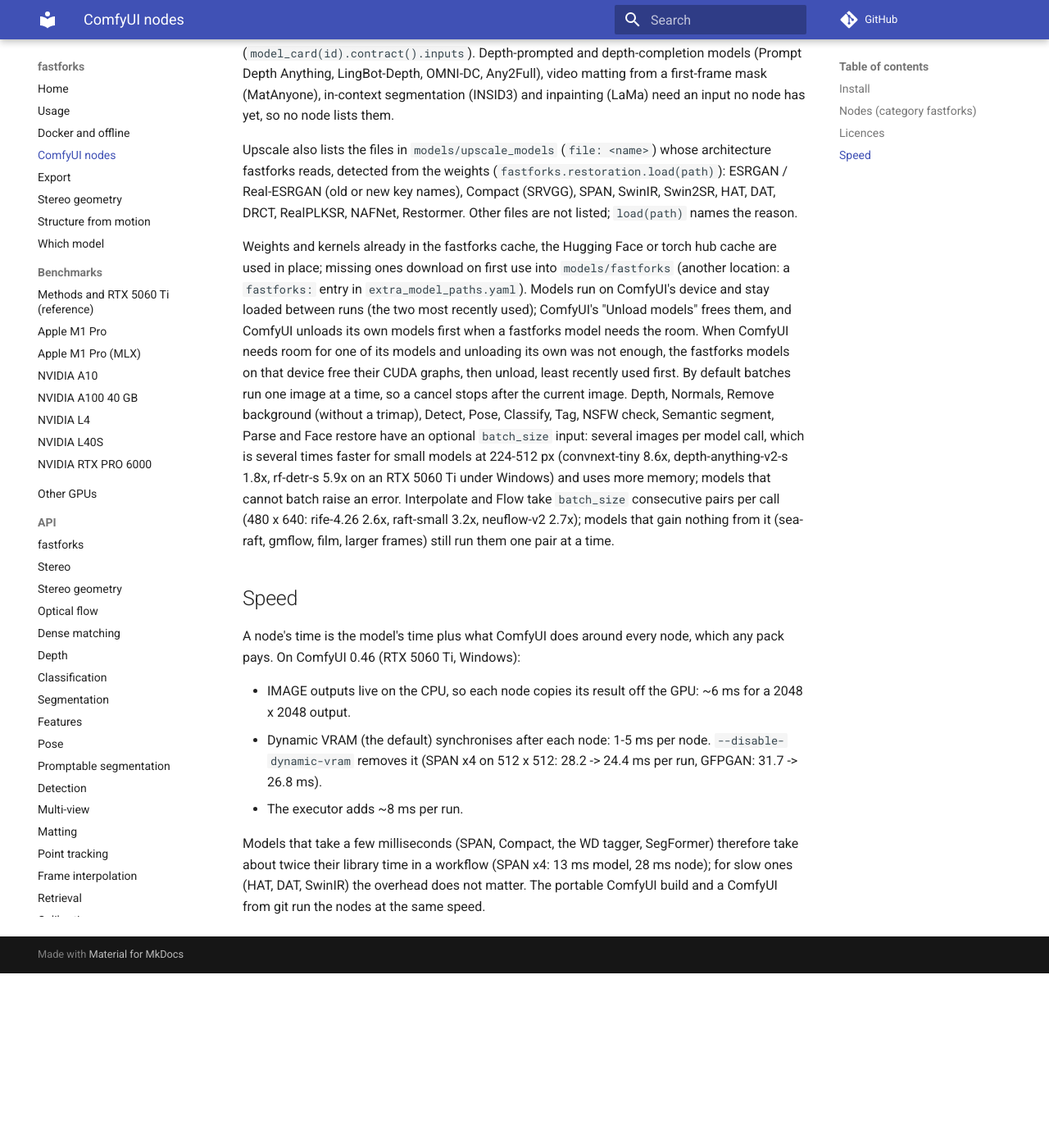
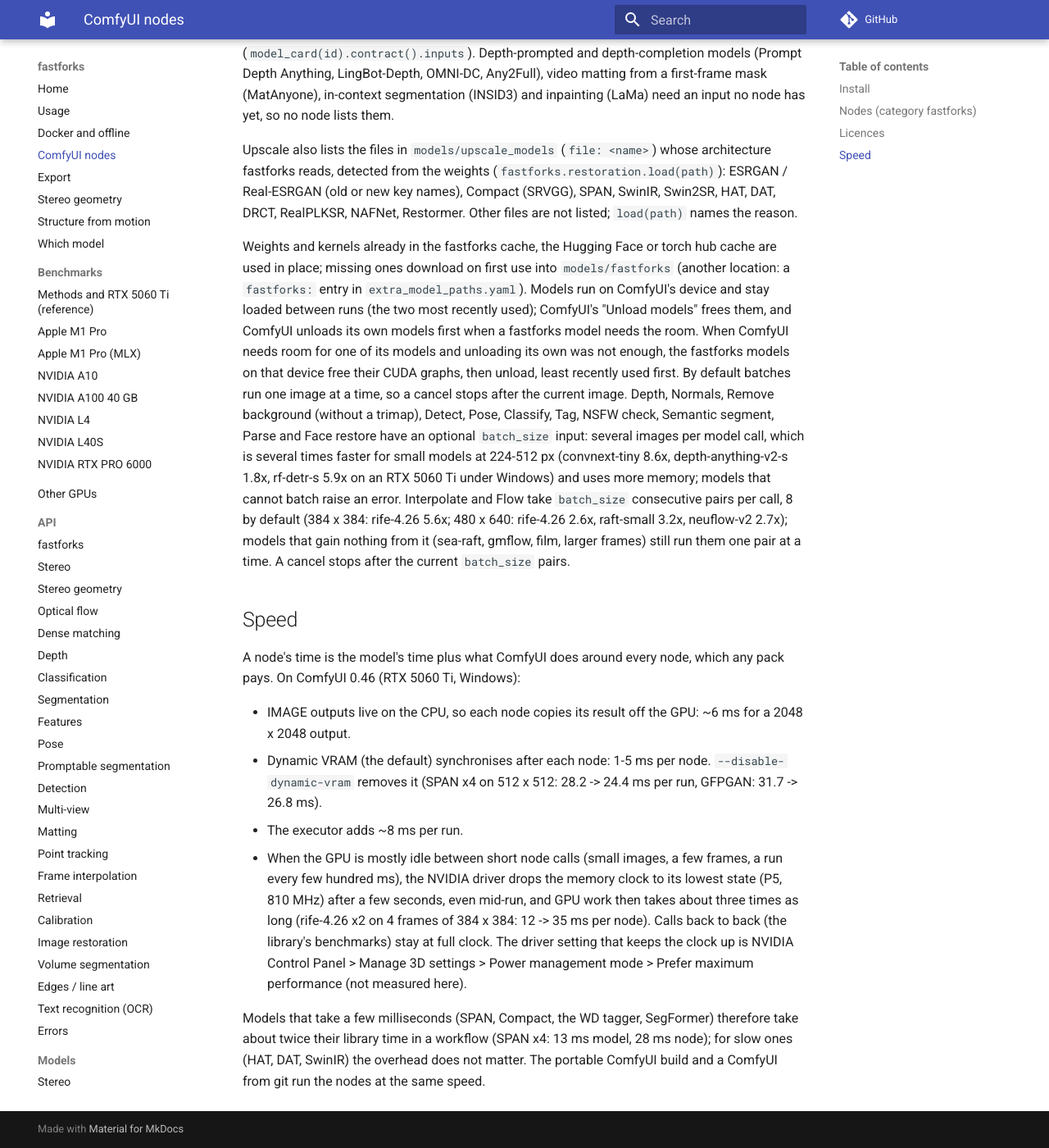
Before and after one commit to kleinicke/fastforks, an MkDocs documentation site: the page built from docs/comfyui.md, in a window 1280 px wide and 1400 px high, scrolled down 3588 px. Shown: the whole window at 82% size. Built offline with MkDocs 1.6.1 and Material for MkDocs 9.7.7, drawn with Linux system fonts in a browser that asks for light colours; comment, search, counter and statistics services are not loaded; before the commit the page ends 4775 px from its top, so only the background shows below that.

Commit message:
Default the Interpolate and Flow nodes to 8 pairs per model call
With one pair per call, portable RIFE at 384 x 384 spends 9 ms of host
time on 2.4 ms of GPU work (358 kernel launches), which is why the
dashboard's RIFE x2 on 4 frames was slower than Frame-Interpolation's
rife49. The library already limits a call by pixels and runs models that
gain nothing from a batch pair by pair, so a default of 8 pairs only
changes small frames: in ComfyUI, portable RIFE x2 on 4 frames of
384 x 384 takes 21 ms per node instead of 45 (auto: 12 ms either way).
The outputs are unchanged; a cancel now waits for the current 8 pairs.

The Speed section of the ComfyUI docs now also describes the low
memory-clock state (P5, 810 MHz) that the NVIDIA driver drops to a few
seconds into a light, bursty workload, which makes the same node take
35 ms; it is a driver setting, not something the pack can change.

Co-Authored-By: Claude Opus 5.5 <noreply@anthropic.com>

```diff
--- a/docs/comfyui.md
+++ b/docs/comfyui.md
@@ -116,8 +116,9 @@ current image. Depth, Normals, Remove background (without a trimap), Detect, Pos
 segment, Parse and Face restore have an optional `batch_size` input: several images per model call, which is several
 times faster for small models at 224-512 px (convnext-tiny 8.6x, depth-anything-v2-s 1.8x, rf-detr-s 5.9x on an RTX 5060
 Ti under Windows) and uses more memory; models that cannot batch raise an error. Interpolate and Flow take `batch_size`
-consecutive pairs per call (480 x 640: rife-4.26 2.6x, raft-small 3.2x, neuflow-v2 2.7x); models that gain nothing from
-it (sea-raft, gmflow, film, larger frames) still run them one pair at a time.
+consecutive pairs per call, 8 by default (384 x 384: rife-4.26 5.6x; 480 x 640: rife-4.26 2.6x, raft-small 3.2x,
+neuflow-v2 2.7x); models that gain nothing from it (sea-raft, gmflow, film, larger frames) still run them one pair at a
+time. A cancel stops after the current `batch_size` pairs.
 
 ## Speed
 
@@ -128,6 +129,11 @@ A node's time is the model's time plus what ComfyUI does around every node, whic
 - Dynamic VRAM (the default) synchronises after each node: 1-5 ms per node. `--disable-dynamic-vram` removes it
   (SPAN x4 on 512 x 512: 28.2 -> 24.4 ms per run, GFPGAN: 31.7 -> 26.8 ms).
 - The executor adds ~8 ms per run.
+- When the GPU is mostly idle between short node calls (small images, a few frames, a run every few hundred ms), the
+  NVIDIA driver drops the memory clock to its lowest state (P5, 810 MHz) after a few seconds, even mid-run, and GPU work
+  then takes about three times as long (rife-4.26 x2 on 4 frames of 384 x 384: 12 -> 35 ms per node). Calls back to back
+  (the library's benchmarks) stay at full clock. The driver setting that keeps the clock up is NVIDIA Control Panel >
+  Manage 3D settings > Power management mode > Prefer maximum performance (not measured here).
 
 Models that take a few milliseconds (SPAN, Compact, the WD tagger, SegFormer) therefore take about twice their library
 time in a workflow (SPAN x4: 13 ms model, 28 ms node); for slow ones (HAT, DAT, SwinIR) the overhead does not matter. The portable ComfyUI build and a
```
Also changed, not shown: 1 other file.
